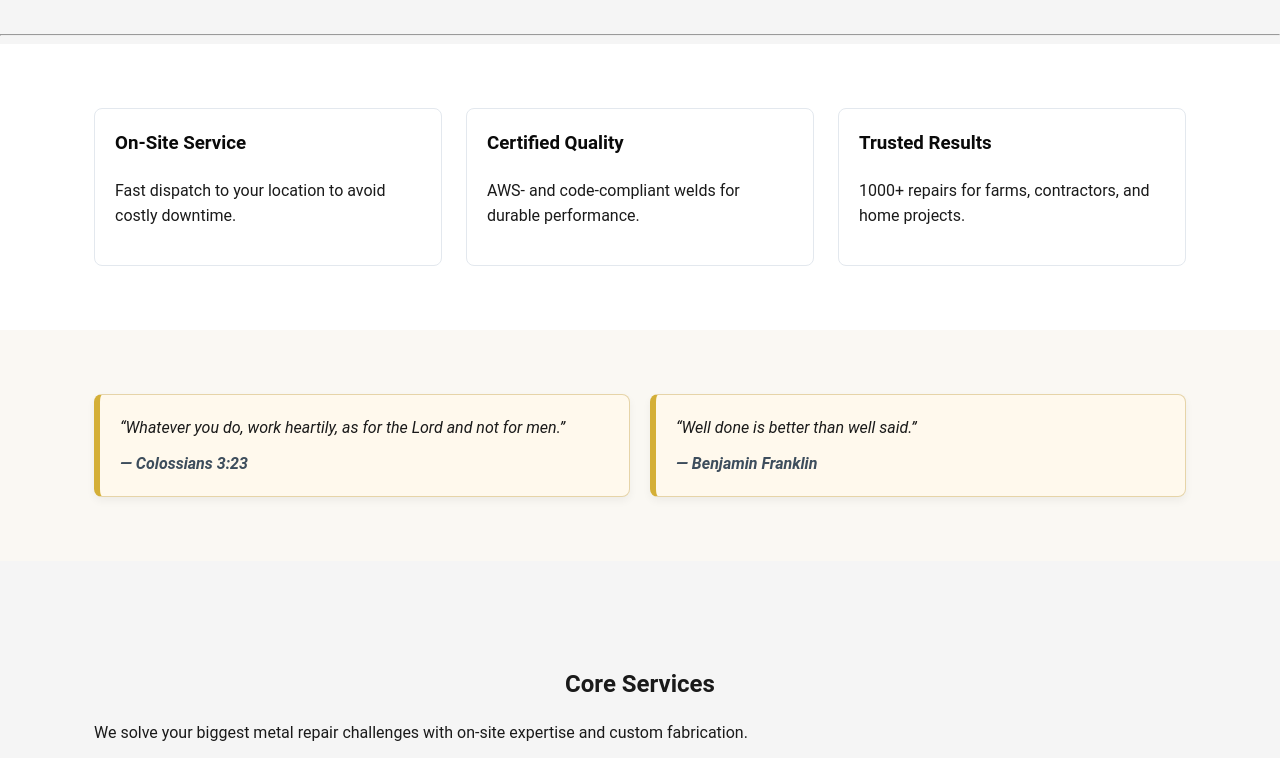
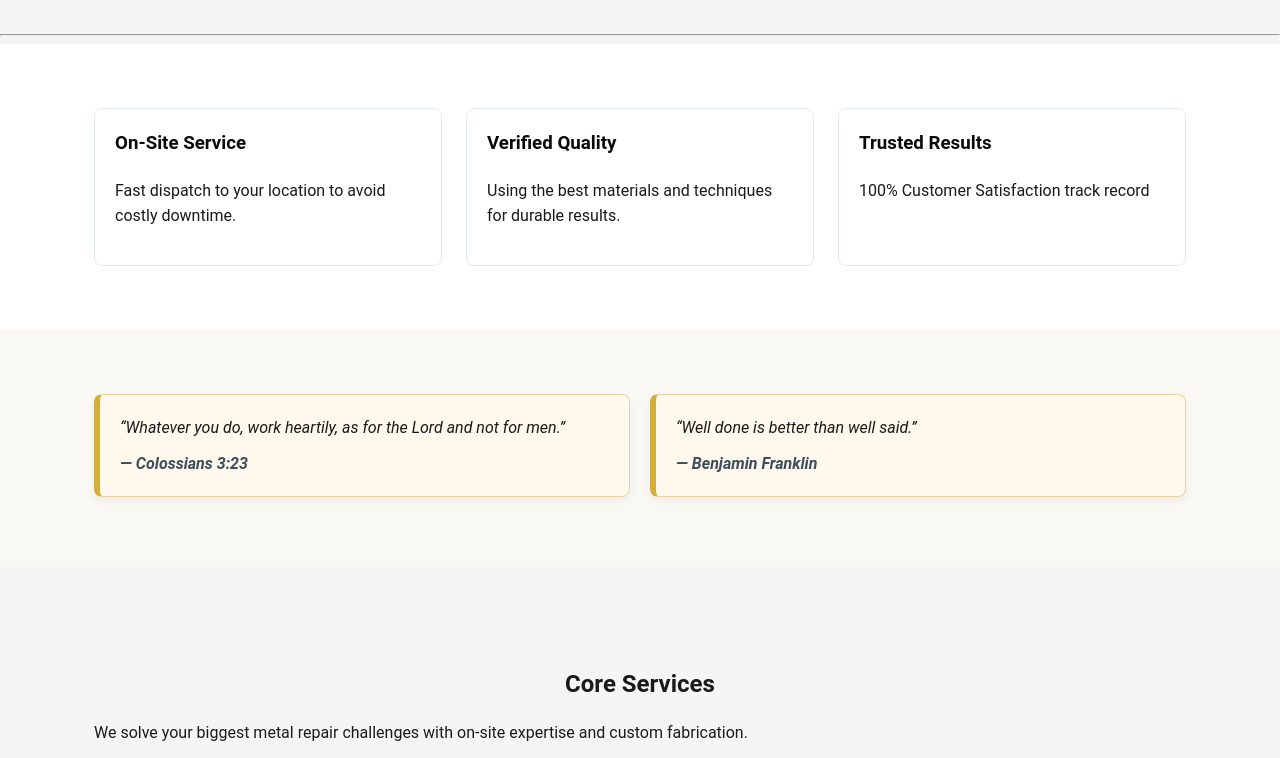
Before and after one commit to Douglas4739/Christensen-Custom-Fabrications, a plain HTML site: page index.html in a window 1280 px wide. Shown: the part 2180-2938 px from the top of the page. Drawn offline with Linux system fonts and the light colour scheme.

Commit message:
stats update

```diff
--- a/index.html
+++ b/index.html
@@ -80,12 +80,12 @@
         <p>Fast dispatch to your location to avoid costly downtime.</p>
       </div>
       <div class="stat-card">
-        <h3>Certified Quality</h3>
-        <p>AWS- and code-compliant welds for durable performance.</p>
+        <h3>Verified Quality</h3>
+        <p>Using the best materials and techniques for durable results.</p>
       </div>
       <div class="stat-card">
         <h3>Trusted Results</h3>
-        <p>1000+ repairs for farms, contractors, and home projects.</p>
+        <p>100% Customer Satisfaction track record</p>
       </div>
     </div>
   </section>
@@ -141,7 +141,7 @@
   <section id="service-fabrication" class="service-detail alt">
     <div class="container">
       <h3>Custom Fabrication</h3>
-      <p>Custom steel components built to spec—fast and accurate. We handle measurement, CAD planning, cutting, bending, and fitment.</p>
+      <p>Custom steel components built to spec—fast and accurate. We handle measurement, cutting, bending, and fitting.</p>
       <ul>
         <li>Replacement parts, adapters, chutes, mounts, and frames</li>
         <li>Built-for-purpose from structural and tool steel</li>
```
